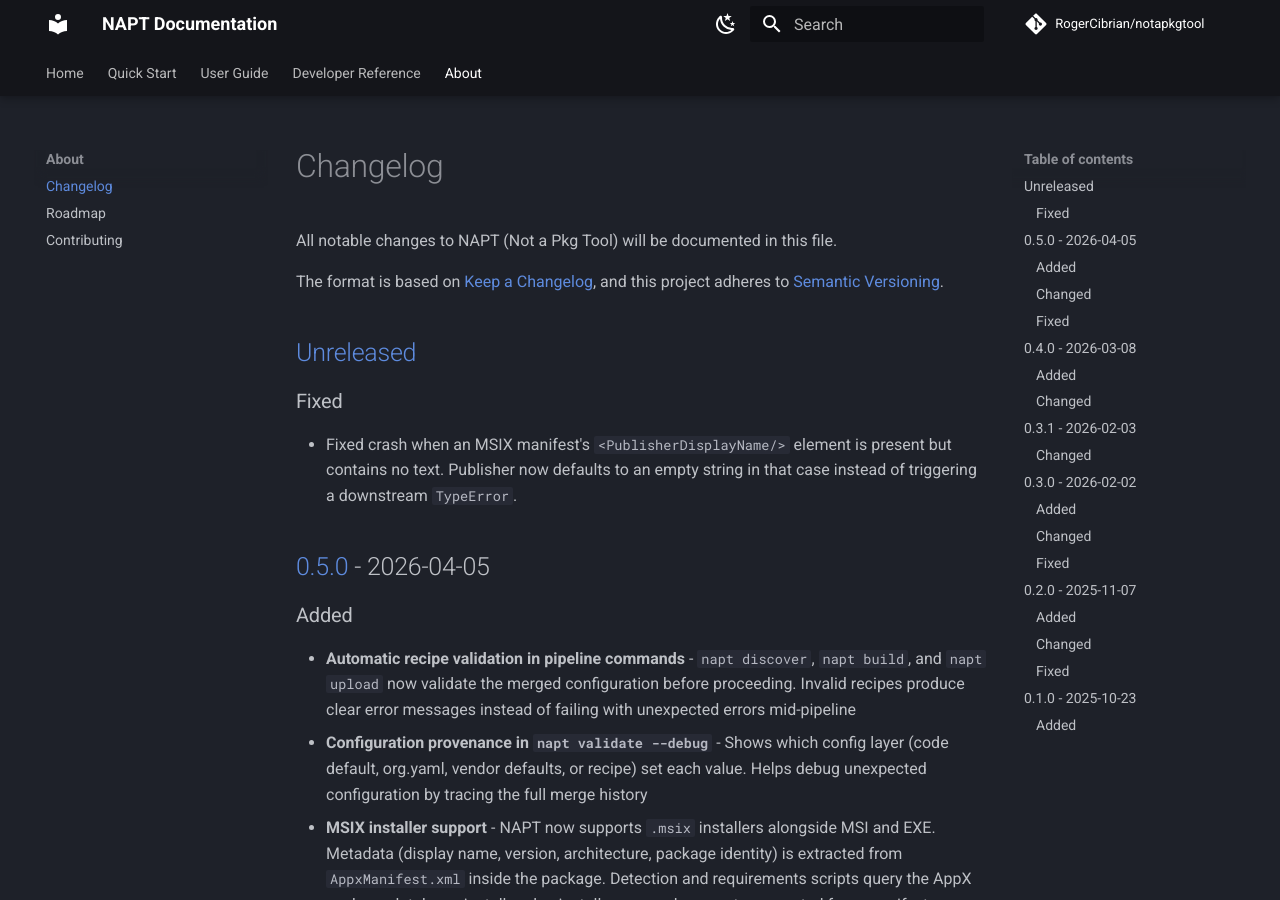
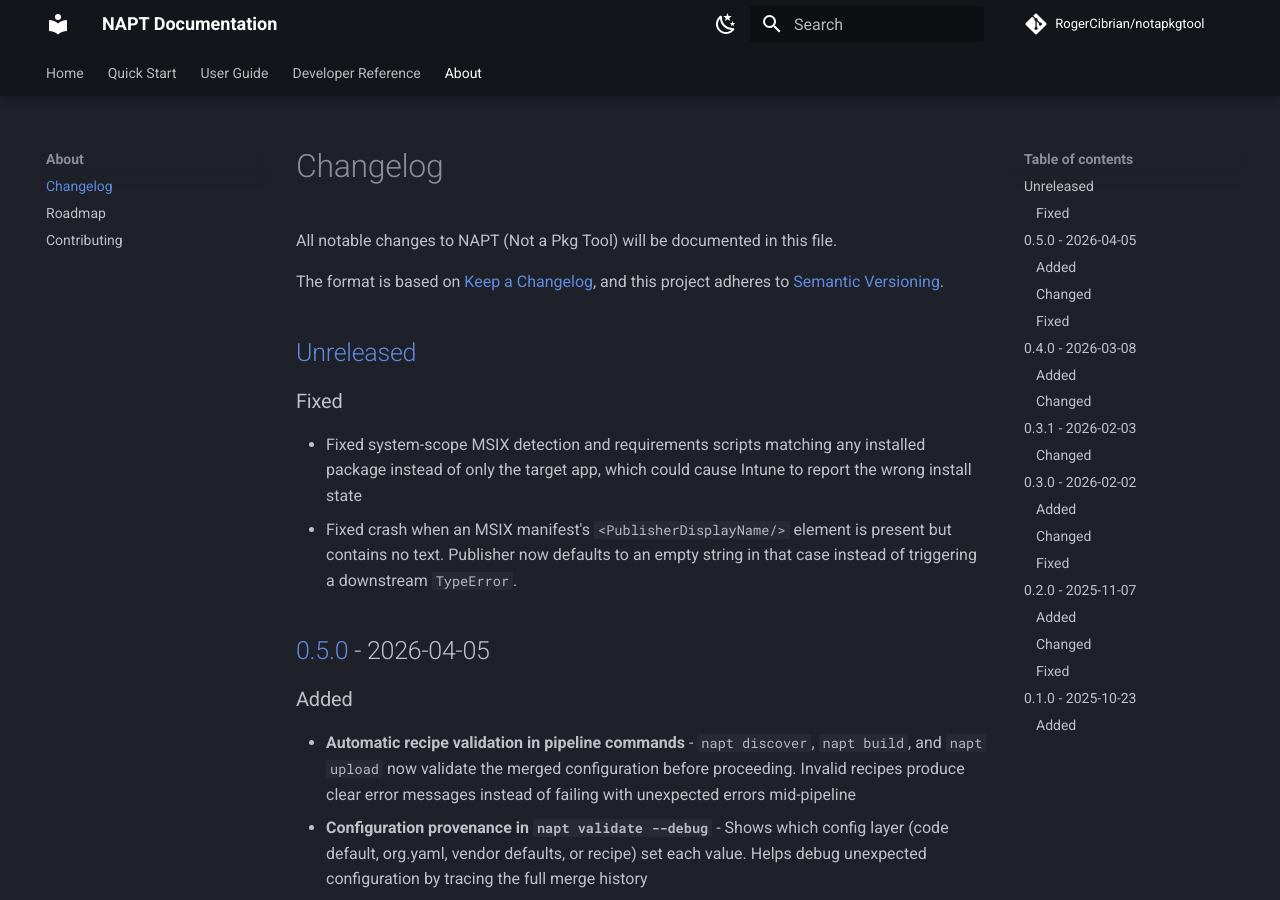
Before and after one commit to RogerCibrian/notapkgtool, an MkDocs documentation site: the page built from docs/changelog.md, in a window 1280 px wide and 900 px high. Built offline with MkDocs 1.6.1 and Material for MkDocs 9.7.7, drawn with Linux system fonts in a browser that asks for light colours; comment, search, counter and statistics services are not loaded.

Commit message:
fix: Scope MSIX provisioned package filter

```diff
--- a/docs/changelog.md
+++ b/docs/changelog.md
@@ -9,6 +9,9 @@
 
 ### Fixed
 
+- Fixed system-scope MSIX detection and requirements scripts matching any
+    installed package instead of only the target app, which could cause Intune
+    to report the wrong install state
 - Fixed crash when an MSIX manifest's `<PublisherDisplayName/>` element is present but contains no text. Publisher now defaults to an empty string in that case instead of triggering a downstream `TypeError`.
 
 ## [0.5.0] - 2026-04-05
```
Also changed, not shown: 1 other file.
